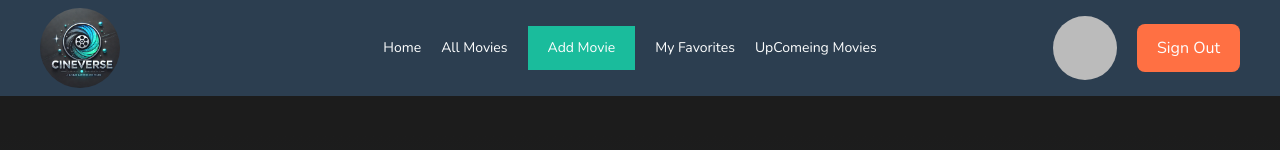
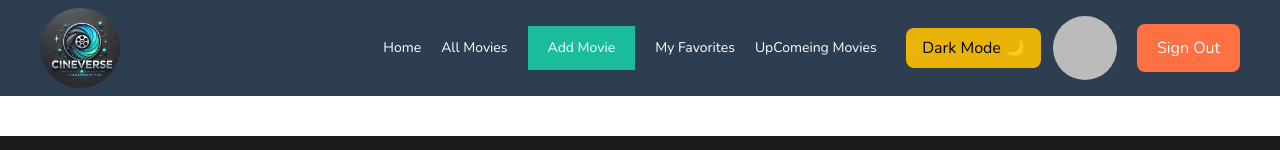
Before and after one commit to MohammadRayhan190720/Movie-Portal-website, a React (Vite) app: page /addMovies in a window 1280 px wide. Shown: the top 150 px of the page. Built offline with nearby package versions, Linux system fonts and the light colour scheme; no server answers; sample sign-in values are in the browser's storage.

Commit message:
darkmodeaddedsuccessfully

```diff
--- a/package.json
+++ b/package.json
@@ -21,7 +21,8 @@
     "react-simple-star-rating": "^5.1.7",
     "sort-by": "^1.2.0",
     "sweetalert2": "^11.14.5",
-    "swiper": "^11.1.15"
+    "swiper": "^11.1.15",
+    "use-dark-mode": "^2.3.1"
   },
   "devDependencies": {
     "@eslint/js": "^9.15.0",
--- a/src/components/Navbar.jsx
+++ b/src/components/Navbar.jsx
@@ -2,6 +2,7 @@ import { Link, NavLink } from "react-router-dom";
 import Logo from '../assets/images/logo-2.webp'
 import { AuthContext } from "../provider/AuthProvider";
 import { useContext } from "react";
+import ThemeToggle from "./ThemeToggle";
 
 const Navbar = () => {
 
@@ -51,14 +52,21 @@ const Navbar = () => {
         <ul className="menu menu-horizontal px-1">{links}</ul>
       </div>
       <div className="navbar-end gap-3">
+
+        <ThemeToggle></ThemeToggle>
+
         {user && user.email ? (
           <div className="flex gap-5 items-center">
-            <img className="w-16 h-16 rounded-full"
+            <img
+              className="w-16 h-16 rounded-full"
               title={user?.displayName}
               src={user?.photoURL}
               alt={user?.displayName}
             />
-            <button onClick={handleSignOut} className="bg-[#ff7043] px-5 py-3 rounded-lg">
+            <button
+              onClick={handleSignOut}
+              className="bg-[#ff7043] px-5 py-3 rounded-lg"
+            >
               Sign Out
             </button>
           </div>
--- /dev/null
+++ b/src/components/ThemeToggle.jsx
@@ -0,0 +1,26 @@
+
+import { useState } from "react";
+
+const ThemeToggle = () => {
+  const [isDarkMode, setIsDarkMode] = useState(false);
+
+  const toggleTheme = () => {
+    setIsDarkMode(!isDarkMode);
+    document.body.classList.toggle("dark-mode", !isDarkMode);
+  };
+
+  return (
+    <button
+      className={`px-4 py-2 rounded-lg transition-all duration-300 ${
+        isDarkMode
+          ? "bg-gray-800 text-white hover:bg-gray-600"
+          : "bg-yellow-500 text-black hover:bg-yellow-400"
+      }`}
+      onClick={toggleTheme}
+    >
+      {isDarkMode ? "Light Mode ☀️" : "Dark Mode 🌙"}
+    </button>
+  );
+};
+
+export default ThemeToggle;
--- a/src/index.css
+++ b/src/index.css
@@ -17,3 +17,15 @@
 svg.star-svg{
   display: inline;
 }
+
+/* Light Theme */
+body {
+  background-color: #ffffff;
+  color: #000000;
+}
+
+/* Dark Theme */
+body.dark-mode {
+  background-color: #1C1C1C;
+  color: #FDFEFE;
+}
--- a/src/layouts/Root.jsx
+++ b/src/layouts/Root.jsx
@@ -4,7 +4,7 @@ import Footer from "../components/Footer";
 
 const Root = () => {
   return (
-    <div className="text-text font-Nunito bg-background ">
+    <div className="text-text font-Nunito ">
         <Navbar></Navbar>
       {/* <div className="max-w-7xl mx-auto"> */}
         <Outlet></Outlet>
--- a/src/pages/Home.jsx
+++ b/src/pages/Home.jsx
@@ -3,6 +3,7 @@ import Banner from "../components/Banner";
 import Faq from "../components/Faq";
 import UpComeingMovies from "../components/UpComeingMovies";
 import FeaturedMovies from "../components/FeaturedMovies";
+import ThemeToggle from "../components/ThemeToggle";
 
 const Home = () => {
 
@@ -15,6 +16,7 @@ const Home = () => {
       <FeaturedMovies moviesData={moviesData}></FeaturedMovies>
       <UpComeingMovies></UpComeingMovies>
       <Faq></Faq>
+
     </div>
   );
 };
--- a/tailwind.config.js
+++ b/tailwind.config.js
@@ -2,6 +2,7 @@
 import daisyui from "daisyui";
 
 export default {
+  darkMode: "class",
   content: ["./index.html", "./src/**/*.{js,ts,jsx,tsx}"],
   theme: {
     extend: {
@@ -12,11 +13,11 @@ export default {
         background: "#1C1C1C",
         text: "#FDFEFE",
       },
-      fontFamily:{
-        'Nunito':[ "Nunito", "sans-serif"],
-        'Montserrat': ["Montserrat", "sans-serif"],
-        'Cinzel': [ "Cinzel Decorative", "serif"]
-      }
+      fontFamily: {
+        Nunito: ["Nunito", "sans-serif"],
+        Montserrat: ["Montserrat", "sans-serif"],
+        Cinzel: ["Cinzel Decorative", "serif"],
+      },
     },
   },
   plugins: [daisyui],
```
Also changed, not shown: 1 other file (tests, documents, lock files or other folders).
